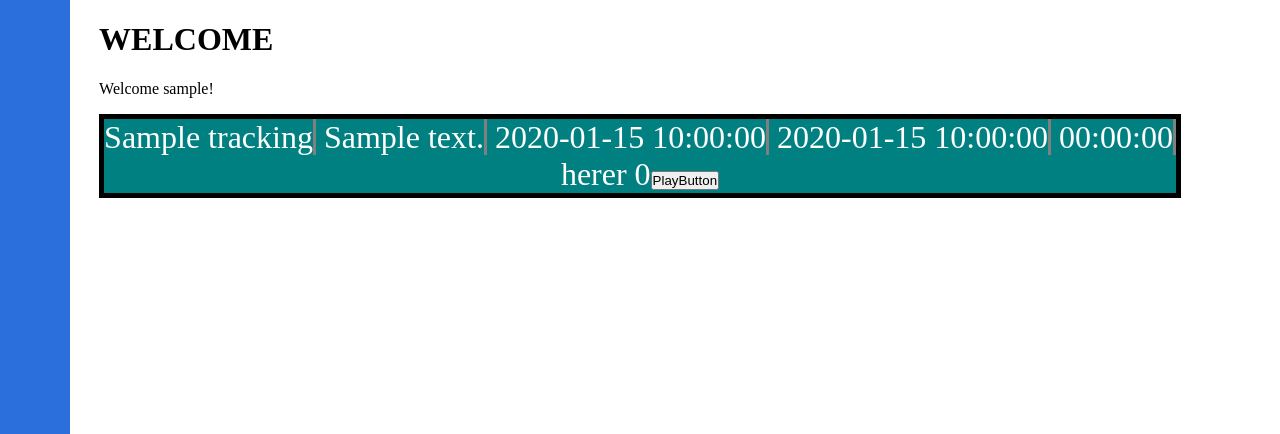
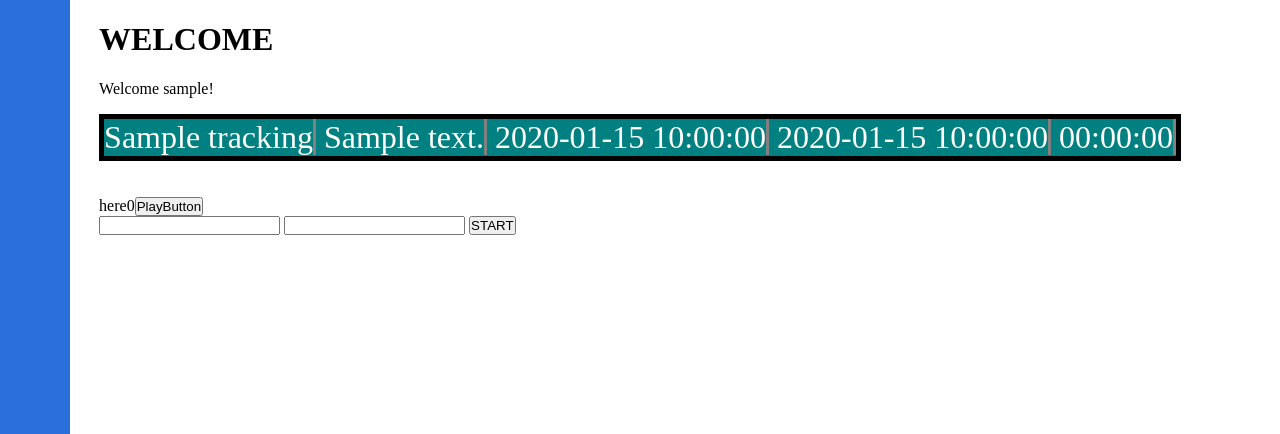
Before and after one commit to Timxyx/htdocs_syp, a PHP site: page /welcome.php in a window 1280 px wide. Shown: the top 434 px of the page. Run offline with PHP 8.4, Linux system fonts and the light colour scheme; the visitor is signed in with stand-in values (Sample User, id 1); tables that the repository leaves empty or names only in its code hold one stand-in row (values such as "Sample post").

Commit message:
welcome.php progress
and new functions in dbTools

```diff
--- a/timy/database_exercise/dbTools.php
+++ b/timy/database_exercise/dbTools.php
@@ -1,12 +1,20 @@
 <?php
 require_once './db.php';
 
-    function getHistory($username,){
+    function getHistory($username){
         global $con;
-        $sql = "SELECT name, description, start_time, end_time FROM trackings WHERE user_id = (SELECT id FROM users WHERE username = '$username')";
+        $sql = "SELECT name, description, start_time, end_time FROM trackings WHERE user_id = (SELECT id FROM users WHERE username = '$username') AND isRunning = 0";
         $result = mysqli_query($con, $sql);
         return mysqli_fetch_all($result);
     }
+
+    function getRunning($username){
+        global $con;
+        $sql = "SELECT name, description, start_time, end_time FROM trackings WHERE user_id = (SELECT id FROM users WHERE username = '$username') AND isRunning = 1";
+        $result = mysqli_query($con, $sql);
+        return mysqli_fetch_all($result);
+    }
+
     function companyTaken($companyName){
         global $con;
         $sql = "SELECT * FROM `companies` WHERE name='$companyName'";
@@ -19,8 +27,6 @@ require_once './db.php';
         $sql = "INSERT INTO companies (name) VALUES ('$companyName')";
         mysqli_query($con, $sql);
     }
-
-
 
     function getCompanyId($companyName){
         global $con;
@@ -60,4 +66,23 @@ require_once './db.php';
         mysqli_query($con, $sql);
         return true;
     }
+
+    function getUserid($username){
+        global $con;
+        $sql = "SELECT id FROM users WHERE username = '$username'";
+        $result = $con->query($sql)->fetch_object()->id;
+        return $result;
+    }
+
+    function startTracking($name, $description){
+        global $con;
+        $username = $_SESSION['username'];
+        $user_id = getUserid($username);
+        $timestamp = date("Y-m-d H:i:s");
+        $sql = "INSERT INTO trackings (name, description, start_time, isRunning, user_id) VALUES ('$name', '$description', '$timestamp', True, $user_id)";
+        echo "sql: " . $sql;
+        mysqli_query($con, $sql);
+
+    }
+
 ?>
--- a/timy/database_exercise/welcome.php
+++ b/timy/database_exercise/welcome.php
@@ -1,10 +1,15 @@
 <?php
-    session_start();
+    @session_start();
     include("auth.php");
     require_once './dbTools.php';
 
     $history = getHistory($_SESSION['username']);
+    $running = getRunning($_SESSION['username']);
 
+
+    if(isset($_POST['submit'])) {
+        startTracking($_POST['name'], $_POST['description']);
+    }
 ?>
 
 <!DOCTYPE html>
@@ -38,11 +43,32 @@
                     $diff = gmdate("H:i:s", $diff);
                 ?>
                 <span class="history--item"><?php echo $diff; ?></span>
-
             </div>
+        </div>
         <?php endforeach ?>
-        <div class="active--item">herer <span id="stopwatch">0</span><button onclick="startWatch()">PlayButton</button> </div>
+        <br /><br />
+        <div class="running--container">
+            <?php foreach($running as $item): ?>
+                <div>
+                    <span class="running--item"><?php echo $item[0]; ?></span>
+                    <span class="running--item"><?php echo $item[1]; ?></span>
+                    <span class="running--item"><?php echo $item[2]; ?></span>
+                    <?php
+                        $ts1 = strtotime(str_replace('/', '-', $item[2]));
+                        $ts2 = time();
+                        $diff = abs($ts1 - $ts2);
+                        $diff = gmdate("H:i:s", $diff);
+                    ?>
+                    <span class="running--item counter"><?php echo $diff; ?></span>
+                </div>
+            <?php endforeach ?>
         </div>
+        <div class="active--item">here<span id="stopwatch">0</span><button onclick="startWatch()">PlayButton</button> </div>
+            <form method="POST" action="welcome.php">
+                <input type="text" name="name" />
+                <input type="text" name="description" />
+                <button type="submit" name="submit" >START</button>
+            </form>
         </div>
 
     </div>
```
